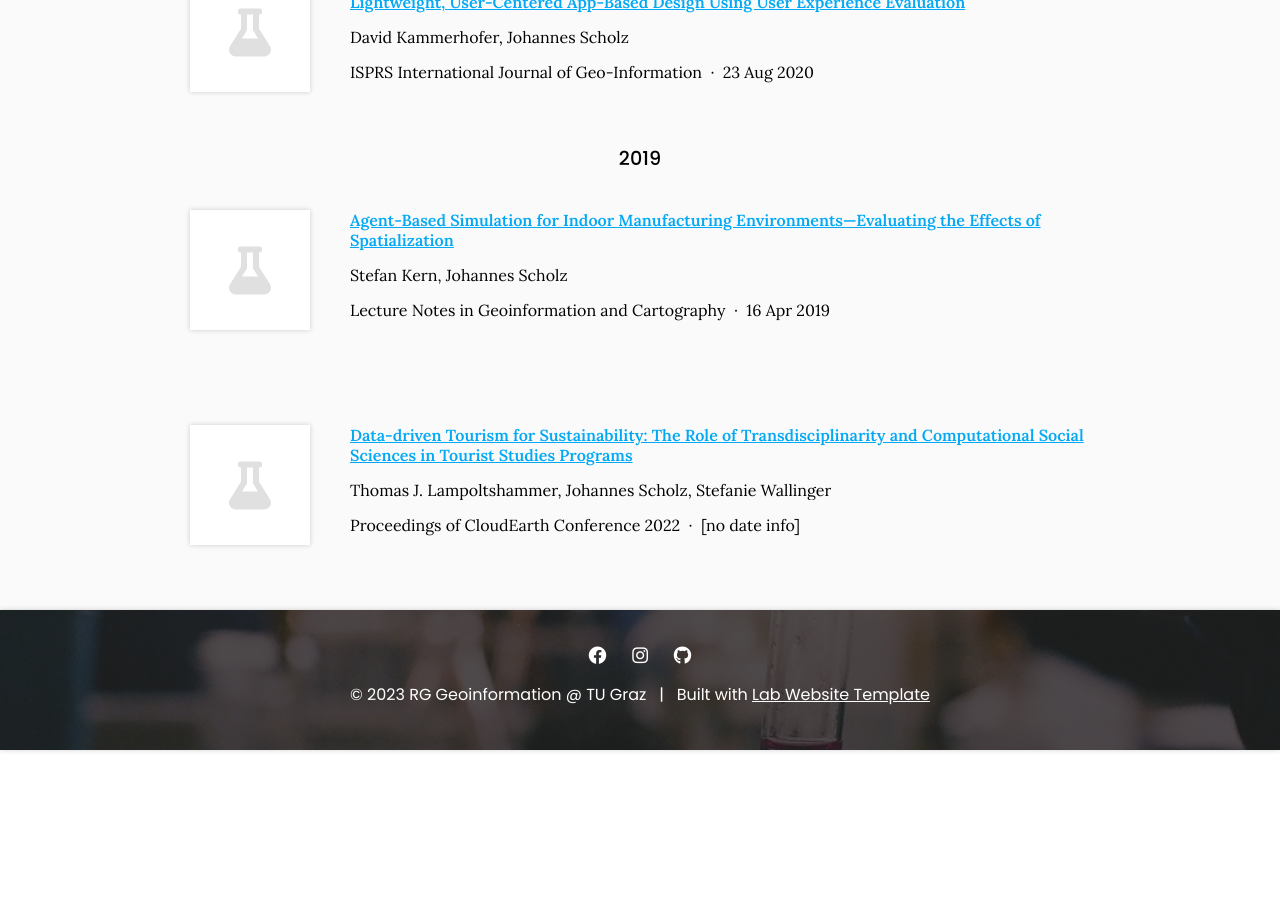
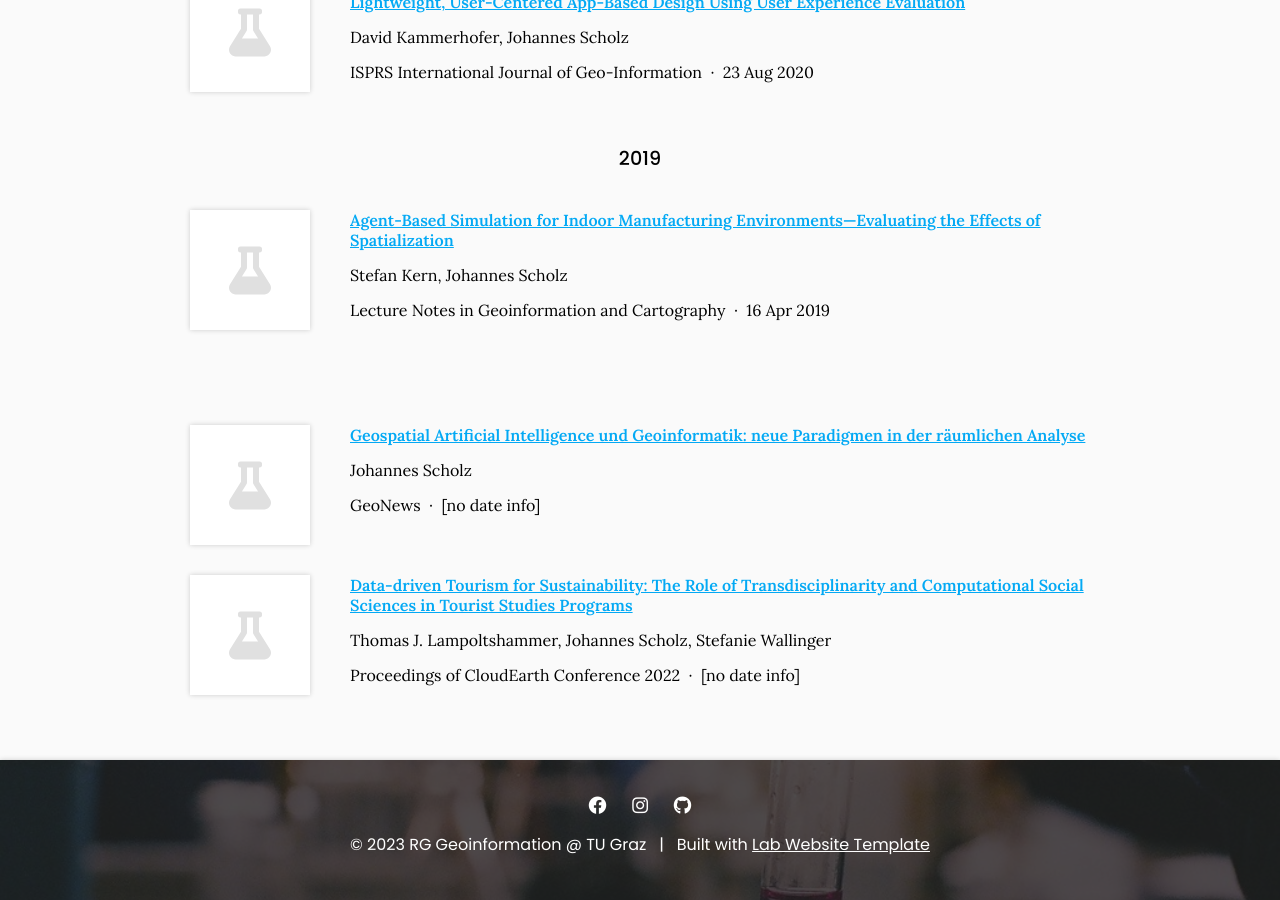
Before and after one commit to Geoinfo-TUGraz/Geoinfo-TUGraz.github.io, a Jekyll site: the page built from research/index.md, in a window 1280 px wide and 900 px high, scrolled down 3781 px. Built offline with Jekyll 4.4.1, drawn with Linux system fonts in a browser that asks for light colours; before the commit the page ends 4531 px from its top, so only the background shows below that.

Commit message:
Generate citations

```diff
--- a/_data/citations.yaml
+++ b/_data/citations.yaml
@@ -100,6 +100,14 @@
   date: ''
   link: https://conference.cloudearthi.com/wp-content/uploads/2022/05/ID_8.pdf
   _cache: 495d8e634cbab57aa31f24bbf2631a34e05a281d4cb6c135884d88dd8e45f81a
+- title: "Geospatial Artificial Intelligence und Geoinformatik: neue Paradigmen in\
+    \ der r\xE4umlichen Analyse"
+  authors:
+  - Johannes Scholz
+  publisher: GeoNews
+  date: ''
+  link: https://www.rmdatagroup.com/aktuelles/geonews/geonews-2-2022/#c15759
+  _cache: bcb72c13db607f6d0f32081d5a82f2e15fa8baacdbfe0f3e5795b008ea48e6e2
 - id: doi:10.5194/agile-giss-3-55-2022
   title: Off-Road Navigation Maps for Robotic Platforms using Convolutional Neural
     Networks
```
